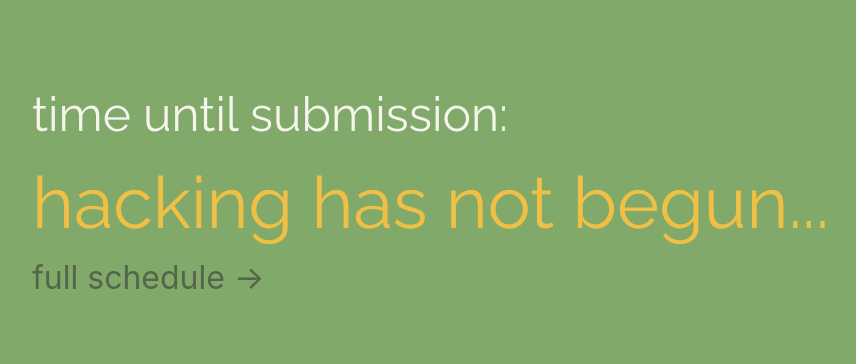
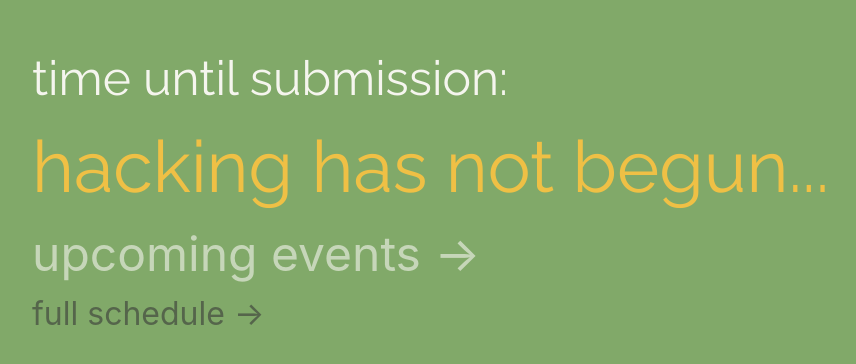
Before and after one commit to sigmahacks/timer, a website: page index.html in a window 1280 px wide. Shown: the part 134-498 px from the top of the page, without its empty margins (53-909 px from the left). Drawn offline with nearby package versions, Linux system fonts and the light colour scheme.

Commit message:
--allowempty

```diff
--- a/index.html
+++ b/index.html
@@ -61,8 +61,8 @@
             <h1 style="padding-top: 2vh; padding-bottom: 1vh; font-size: 3rem; color: #f5f5ee" class="text">time until submission:</h1>
             <h1 style="padding-bottom: -1vh; padding-top: -1vh; font-size: 4.5rem; color: #efc045" id="demo" class="text"></h1>
             <div class="text" style="padding-top: -2vh; padding-bottom: -2vh">
-                 <!-- <a style="font-size: 3rem; color: #f5f5ee" href="schedule.html" id="link" class="text">upcoming events →</a>
-                 <br> -->
+                 <a style="font-size: 3rem; color: #f5f5ee" href="schedule.html" id="link" class="text">upcoming events →</a>
+                 <br>
                  <a style="font-size: 2rem; color: #383938" href="https://sigmahacks.org/img/SigmaHacksOfficialSchedule.pdf" id="link" class="text">full schedule →</a>
             </div>
         </div>
```
